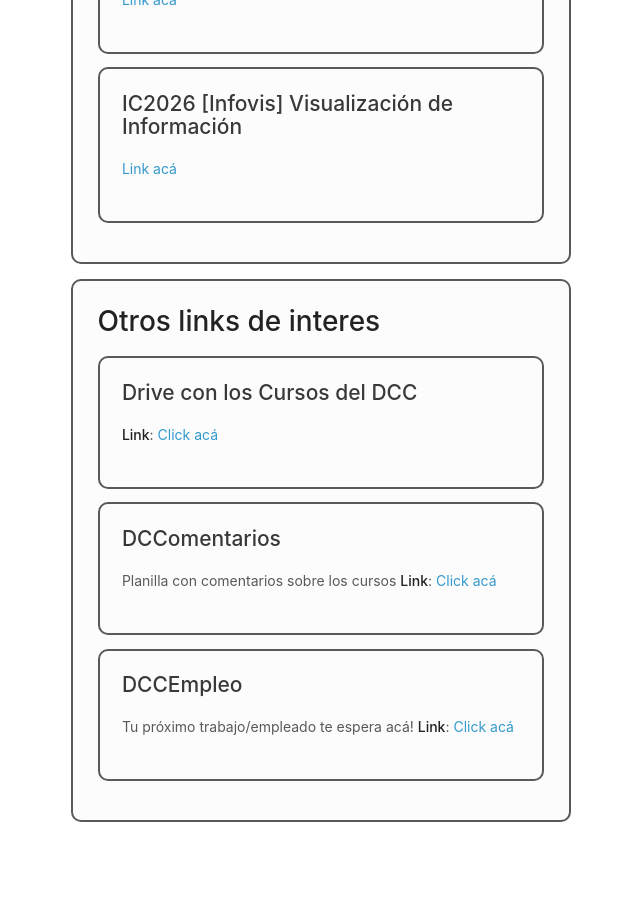
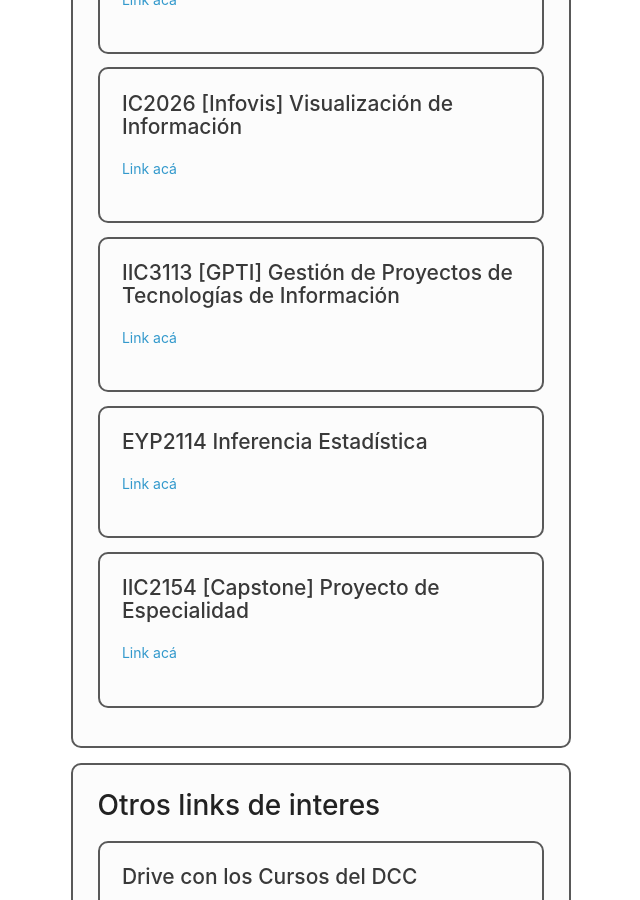
Before and after one commit to capitulo-acm-puc/capitulo-acm-puc.github.io, a Jekyll site: the page built from 6-grupos_y_canales.md, in a window 1280 px wide and 900 px high, scrolled down 4118 px. Shown: the whole window, without its empty margins (535-1175 px from the left). Built offline with Jekyll 4.4.1, drawn with Linux system fonts in a browser that asks for light colours.

Commit message:
Update 6-grupos_y_canales.md

```diff
--- a/6-grupos_y_canales.md
+++ b/6-grupos_y_canales.md
@@ -151,6 +151,21 @@ Advertencia, el grupo permite confesiones de todo tipo, sin censura.
 [Link acá](https://t.me/joinchat/GeR-5BU9KrdcAdycl7HbJA)
 </div>
 
+<div class="grupo">
+## IIC3113 [GPTI] Gestión de Proyectos de Tecnologías de Información
+[Link acá](https://t.me/joinchat/HFM3CUszyPvogelRRouckA)
+</div>
+
+<div class="grupo">
+## EYP2114 Inferencia Estadística
+[Link acá](https://t.me/joinchat/HFM3CU8a2Yd1KIdoWCegzQ)
+</div>
+
+
+<div class="grupo">
+## IIC2154 [Capstone] Proyecto de Especialidad
+[Link acá](https://t.me/joinchat/HFM3CUszyPvogelRRouckA)
+</div>
 
 </div>
 
```
